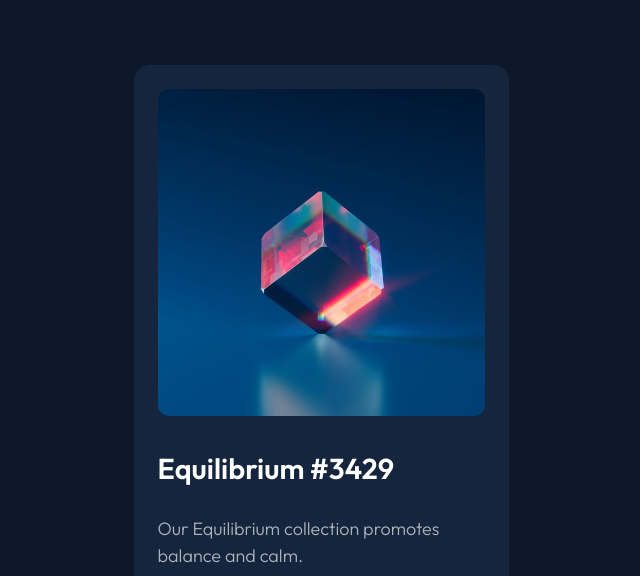
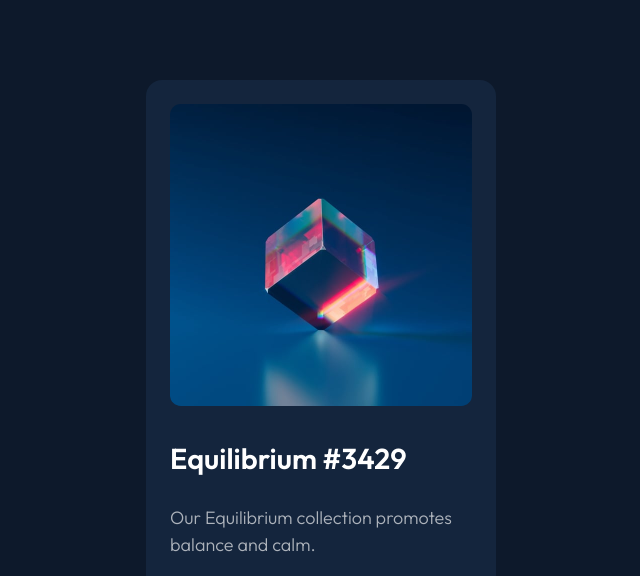
Before and after one commit to codeinnit92/nft-preview-card-component-challenge, a plain HTML site: page index.html in a window 1280 px wide. Shown: the top 576 px of the page, without its empty margins (319-959 px from the left). Drawn offline with Linux system fonts and the light colour scheme.

Commit message:
update max-width of the card

```diff
--- a/style/styles.css
+++ b/style/styles.css
@@ -73,7 +73,7 @@ body{
     align-items: center;
 }
 .card{
-    max-width:23.4375rem;
+    max-width:21.875rem;
     padding:1.5rem;
     margin: 1rem;
     background-color:var(--darker-blue);
```
